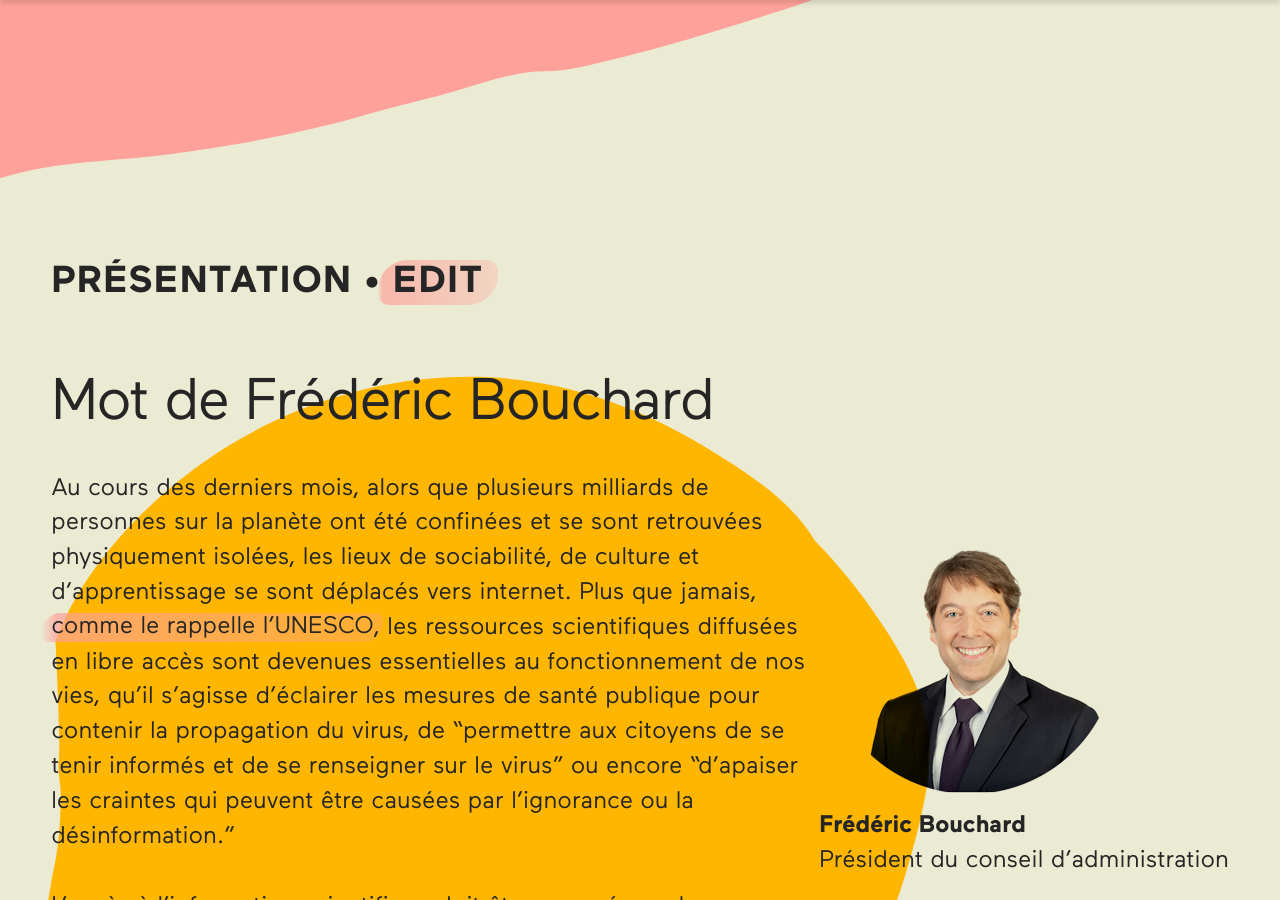
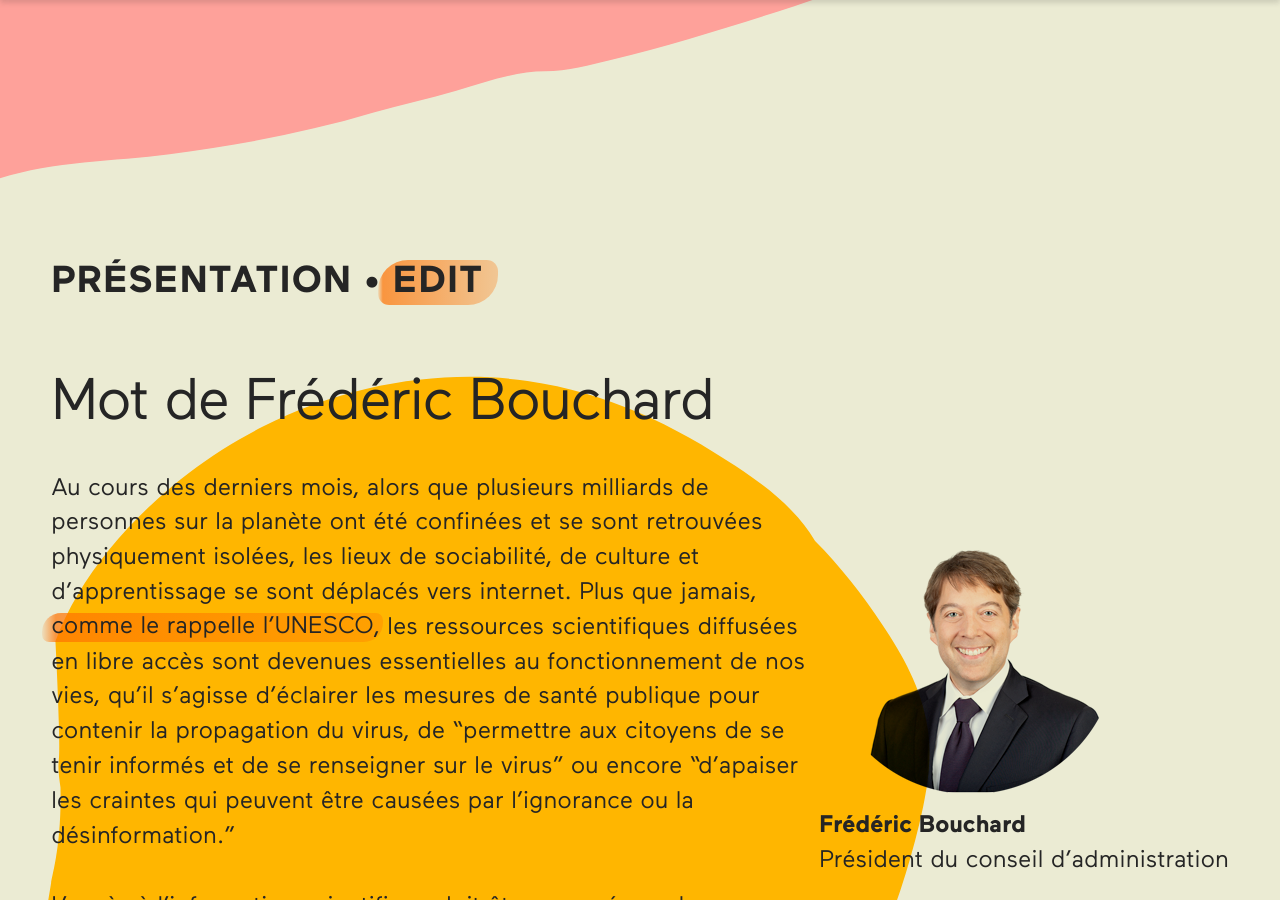
Before and after one commit to Gwendalhenry/erudit-rapport-annuel, a Jekyll site: the page built from index.md, in a window 1280 px wide and 900 px high, scrolled down 1307 px. Built offline with Jekyll 4.4.1, drawn with Linux system fonts in a browser that asks for light colours; some web fonts are replaced.

Commit message:
Update link colour

```diff
--- a/_sass/sections/_presentation.scss
+++ b/_sass/sections/_presentation.scss
@@ -22,17 +22,17 @@
   a {
     background-image: linear-gradient(
       to right,
-      rgba($pink, 0.1),
-      rgba($pink, 0.7) 4%,
-      rgba($pink, 0.3)
+      rgba($orange, 0.1),
+      rgba($orange, 0.7) 4%,
+      rgba($orange, 0.3)
     );
 
     &:hover, &:active, &:focus {
       background-image: linear-gradient(
         to right,
-        rgba($red, 0.1),
-        rgba($red, 0.7) 4%,
-        rgba($red, 0.3)
+        rgba($pink, 0.1),
+        rgba($pink, 0.7) 4%,
+        rgba($pink, 0.3)
       );
     }
   }
```
